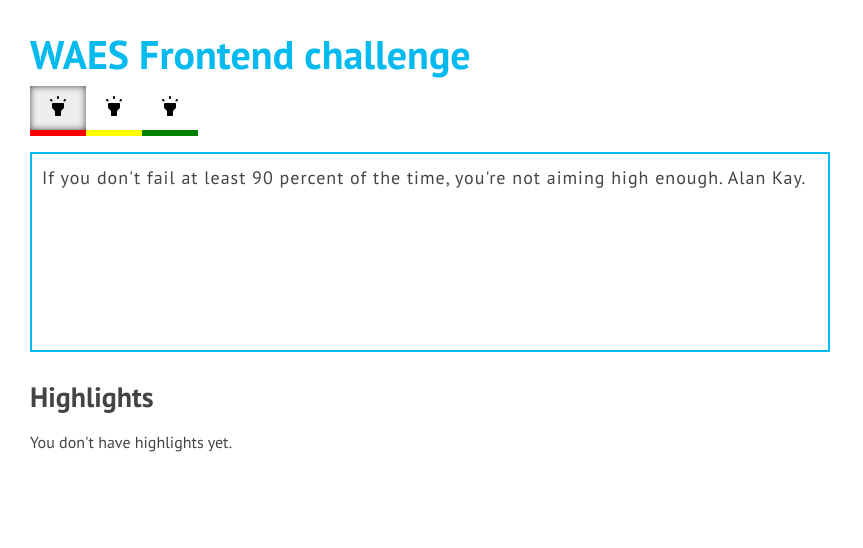
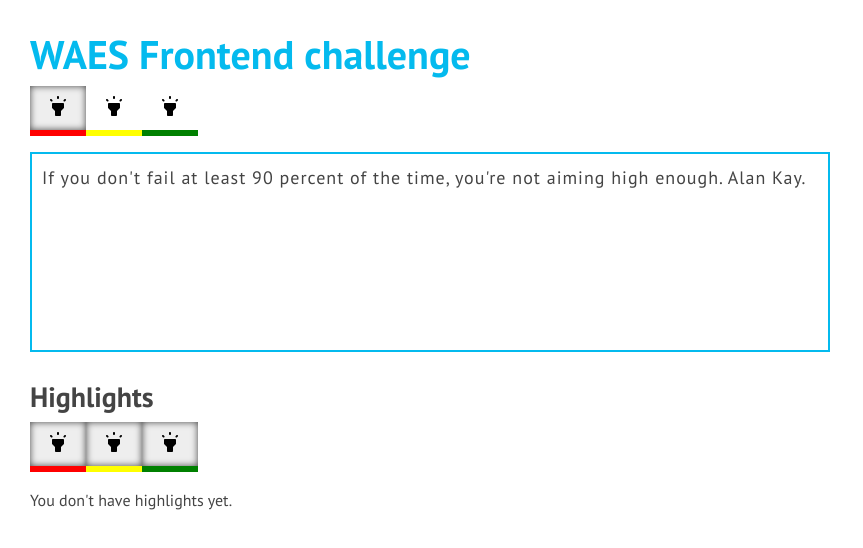
Before and after one commit to devrasec/waes-technical-assessment, a React (Create React App) app: page / in a window 1280 px wide. Shown: the top 548 px of the page, without its empty margins (0-863 px from the left). Built offline with nearby package versions, Linux system fonts and the light colour scheme.

Commit message:
Create Filters component
Now you can filter highlights by color.

```diff
--- a/src/components/FilterableHighlights.tsx
+++ b/src/components/FilterableHighlights.tsx
@@ -2,24 +2,43 @@ import React from 'react';
 import { connect } from 'react-redux';
 
 import { HighlightList } from './HighlightList';
-import { getFilteredHighlights } from '../redux/selectors';
+import { Filters } from './Filters';
+import { getFilteredHighlights, getFilters } from '../redux/selectors';
+import { toggleFilter as toggleFilterAction } from '../redux/modules/filters';
 
 type FilterableHighlightsProps = {
   filteredHighlights: import('../types').HighlightTextArray;
+  filters: import('../types').Filters;
+  toggleFilter: typeof toggleFilterAction;
 };
 
 export const FilterableHighlights = ({
   filteredHighlights,
+  filters,
+  toggleFilter,
 }: FilterableHighlightsProps) => {
+  const hasHighlights = filteredHighlights.length > 0;
+
   return (
-    <div>
-      <HighlightList highlights={filteredHighlights} />
+    <div style={{ marginTop: '1rem' }}>
+      <h3>Highlights</h3>
+      {hasHighlights && <p>Filter your highlights using the buttons below.</p>}
+      <Filters filters={filters} onFilterClick={toggleFilter} />
+      {hasHighlights ? (
+        <HighlightList highlights={filteredHighlights} />
+      ) : (
+        <p>You don't have highlights yet.</p>
+      )}
     </div>
   );
 };
 
 const mapStateToProps = (state: import('../redux/modules').AppState) => ({
   filteredHighlights: getFilteredHighlights(state),
+  filters: getFilters(state),
 });
 
-export default connect(mapStateToProps)(FilterableHighlights);
+export default connect(
+  mapStateToProps,
+  { toggleFilter: toggleFilterAction }
+)(FilterableHighlights);
--- /dev/null
+++ b/src/components/Filters.tsx
@@ -0,0 +1,43 @@
+import React from 'react';
+
+import { Button } from './Button';
+import { HighlightIcon } from './HighlightIcon';
+
+type FiltersProps = {
+  filters: import('../types').Filters;
+  onFilterClick: (color: import('../types').Colors) => void;
+};
+
+export const Filters = ({ filters, onFilterClick }: FiltersProps) => {
+  return (
+    <div>
+      <Button
+        active={filters.RED}
+        color="RED"
+        onClick={() => {
+          onFilterClick('RED');
+        }}
+      >
+        <HighlightIcon />
+      </Button>
+      <Button
+        active={filters.YELLOW}
+        color="YELLOW"
+        onClick={() => {
+          onFilterClick('YELLOW');
+        }}
+      >
+        <HighlightIcon />
+      </Button>
+      <Button
+        active={filters.GREEN}
+        color="GREEN"
+        onClick={() => {
+          onFilterClick('GREEN');
+        }}
+      >
+        <HighlightIcon />
+      </Button>
+    </div>
+  );
+};
--- a/src/components/HighlightColorSelector.tsx
+++ b/src/components/HighlightColorSelector.tsx
@@ -2,8 +2,8 @@ import React from 'react';
 import { connect } from 'react-redux';
 
 import { setHighlightColor as setHighlightColorAction } from '../redux/modules/highlightColor';
-import highlightIcon from '../assets/icons/round-highlight.svg';
 import { Button } from './Button';
+import { HighlightIcon } from './HighlightIcon';
 import styles from './HighlightColorSelector.module.css';
 
 type HighlightColorSelectorProps = {
@@ -22,7 +22,7 @@ export const HighlightColorSelector = ({
         color="RED"
         onClick={() => setHighlightColor('RED')}
       >
-        <img src={highlightIcon} alt="highlight icon" />
+        <HighlightIcon />
       </Button>
 
       <Button
@@ -30,7 +30,7 @@ export const HighlightColorSelector = ({
         color="YELLOW"
         onClick={() => setHighlightColor('YELLOW')}
       >
-        <img src={highlightIcon} alt="highlight icon" />
+        <HighlightIcon />
       </Button>
 
       <Button
@@ -38,7 +38,7 @@ export const HighlightColorSelector = ({
         color="GREEN"
         onClick={() => setHighlightColor('GREEN')}
       >
-        <img src={highlightIcon} alt="highlight icon" />
+        <HighlightIcon />
       </Button>
     </div>
   );
--- /dev/null
+++ b/src/components/HighlightIcon.tsx
@@ -0,0 +1,7 @@
+import React from 'react';
+
+import highlightIcon from '../assets/icons/round-highlight.svg';
+
+export const HighlightIcon = () => {
+  return <img src={highlightIcon} alt="highlight icon" />;
+};
--- a/src/components/HighlightList.module.css
+++ b/src/components/HighlightList.module.css
@@ -7,6 +7,7 @@
   background: #ffffff;
   width: 100%;
   max-width: 800px;
+  margin-top: 1rem;
 }
 
 .highlight:not(:last-child) {
--- a/src/components/HighlightList.tsx
+++ b/src/components/HighlightList.tsx
@@ -8,14 +8,7 @@ type HighlightListProps = {
 };
 
 export const HighlightList = ({ highlights }: HighlightListProps) => {
-  const hasHighlights = highlights.length > 0;
-
   return (
-    <div>
-      <h3>Highlights</h3>
-      {hasHighlights ? (
-        <>
-          <p>Filter your highlights using the buttons below.</p>
     <ul className={styles.highlightList}>
       {highlights.map(highlight => (
         <li key={highlight.id} className={styles.highlight}>
@@ -23,10 +16,5 @@ export const HighlightList = ({ highlights }: HighlightListProps) => {
         </li>
       ))}
     </ul>
-        </>
-      ) : (
-        <p>You don't have highlights yet.</p>
-      )}
-    </div>
   );
 };
--- a/src/redux/reduxTypes.ts
+++ b/src/redux/reduxTypes.ts
@@ -37,7 +37,7 @@ export interface ChangeTextAction {
   payload: string;
 }
 
-export type FilterState = { [K in Colors]: boolean };
+export type FilterState = import('../types').Filters;
 
 export interface ToggleFilterAction {
   type: typeof TOGGLE_FILTER;
--- a/src/types.ts
+++ b/src/types.ts
@@ -8,7 +8,7 @@ export type HighlightText = {
   color: Colors;
 };
 export type HighlightTextArray = Array<HighlightText>;
-
+export type Filters = { [K in Colors]: boolean };
 export interface Highlight {
   id: HighlightId;
   selectionRange: Range;
```
Lines whose indentation alone changed are shown as unchanged.
